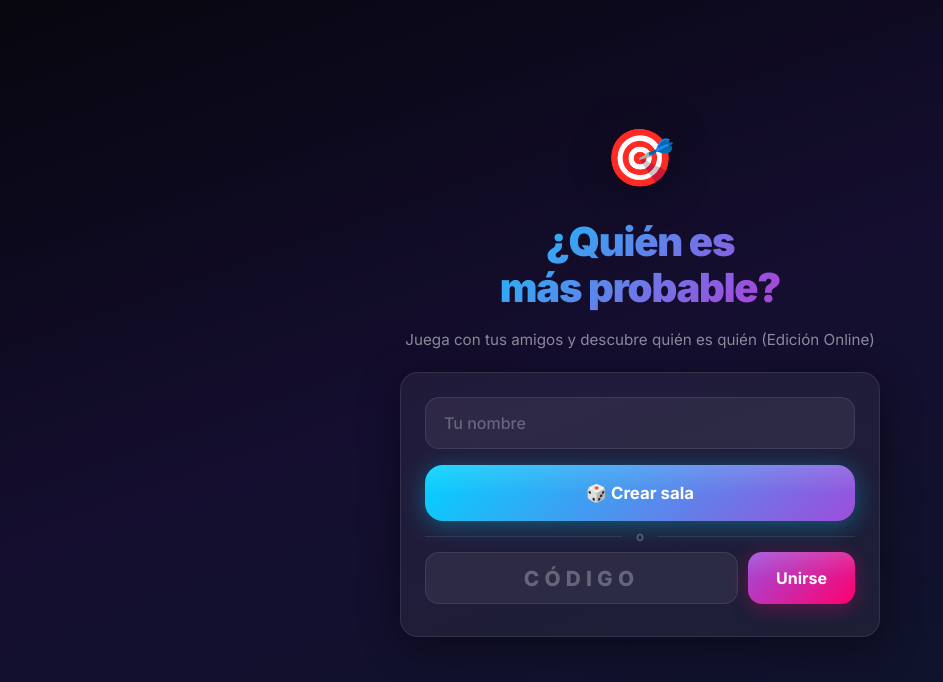
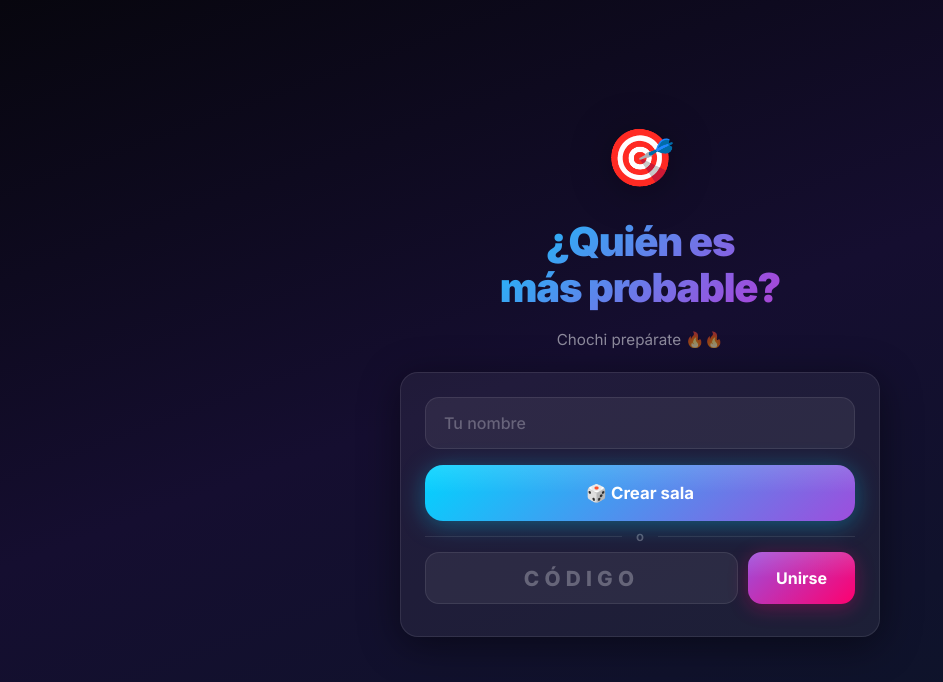
Before and after one commit to miguelopez5702/juegocolegas2, a plain HTML site: page index.html in a window 1280 px wide. Shown: the whole page, without its empty margins (0-943 px from the left). Drawn offline with Linux system fonts and the light colour scheme.

Commit message:
Update subtitle text in index.html

```diff
--- a/index.html
+++ b/index.html
@@ -22,7 +22,7 @@
       <div class="logo-section">
         <div class="emoji-float">🎯</div>
         <h1 class="title-glow">¿Quién es<br />más probable?</h1>
-        <p class="subtitle">Juega con tus amigos y descubre quién es quién (Edición Online)</p>
+        <p class="subtitle">Chochi prepárate 🔥🔥</p>
       </div>
 
       <div class="card glass fade-up" style="animation-delay:0.2s">
```
